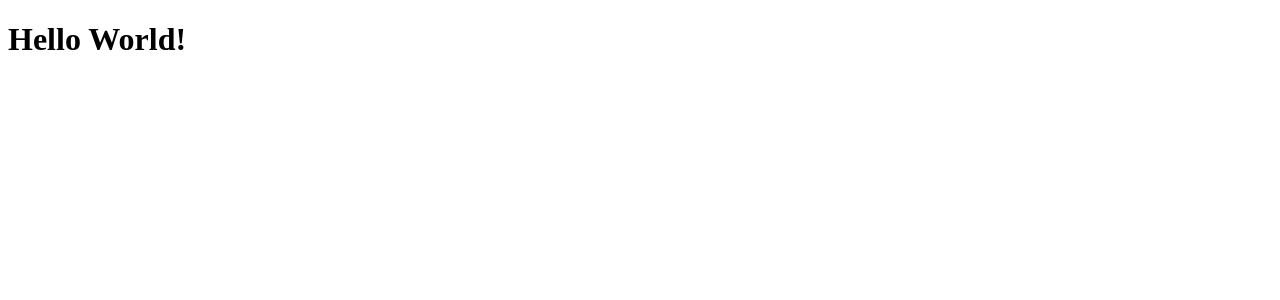
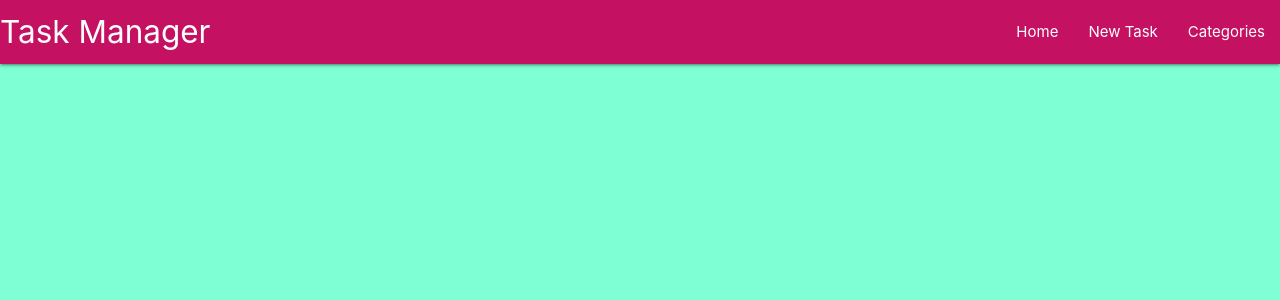
Before and after one commit to christine-gk416/task-manager, a Flask app: page / in a window 1280 px wide. Shown: the top 300 px of the page. Run offline with Flask 2, Linux system fonts and the light colour scheme; some libraries are stand-ins or nearby versions.

Commit message:
Connect CSS and JS files

```diff
--- /dev/null
+++ b/taskmanager/static/css/style.css
@@ -0,0 +1,3 @@
+body {
+    background-color: aquamarine;
+}
--- /dev/null
+++ b/taskmanager/static/js/script.js
@@ -0,0 +1,5 @@
+// Initialize Materialize navbar
+document.addEventListener('DOMContentLoaded', function() {
+    let sidenav = document.querySelectorAll('.sidenav');
+    M.Sidenav.init(sidenav);
+});
--- a/taskmanager/templates/base.html
+++ b/taskmanager/templates/base.html
@@ -5,11 +5,50 @@
     <meta charset="UTF-8">
     <meta http-equiv="X-UA-Compatible" content="IE=edge">
     <meta name="viewport" content="width=device-width, initial-scale=1.0">
+    <!-- Compiled and minified CSS -->
+    <link rel="stylesheet" href="https://cdnjs.cloudflare.com/ajax/libs/materialize/1.0.0/css/materialize.min.css">
+
+    <!-- Material Icons -->
+    <link href="https://fonts.googleapis.com/icon?family=Material+Icons" rel="stylesheet">
+
+    <!-- FontAwesome -->
+
+    <link rel="stylesheet" href="https://cdnjs.cloudflare.com/ajax/libs/font-awesome/6.1.1/css/all.min.css" integrity="sha512-KfkfwYDsLkIlwQp6LFnl8zNdLGxu9YAA1QvwINks4PhcElQSvqcyVLLD9aMhXd13uQjoXtEKNosOWaZqXgel0g==" crossorigin="anonymous" referrerpolicy="no-referrer" />
+
+    <link rel="stylesheet" href="{{ url_for('static', filename='css/style.css')}}" type="text/css">
+
     <title>Taskmanager</title>
 </head>
 
 <body>
-    <h1>Hello World!</h1>
+    <header>
+
+        <nav>
+            <div class="nav-wrapper pink accent-4">
+                <a href="{{ url_for('home' )}}" class="brand-logo">Task Manager</a>
+                <a href="#" data-target="mobile-demo" class="sidenav-trigger"><i class="material-icons">menu</i></a>
+                <ul class="right hide-on-med-and-down">
+                    <li><a href="{{ url_for('home' )}}">Home</a></li>
+                    <li><a href="{{ url_for('home' )}}">New Task</a></li>
+                    <li><a href="{{ url_for('home' )}}">Categories</a></li>
+
+                </ul>
+            </div>
+        </nav>
+
+        <ul class="sidenav" id="mobile-demo">
+            <li><a href="sass.html">Sass</a></li>
+            <li><a href="badges.html">Components</a></li>
+            <li><a href="collapsible.html">Javascript</a></li>
+            <li><a href="mobile.html">Mobile</a></li>
+        </ul>
+    </header>
+
+
+    <!-- Compiled and minified JavaScript -->
+    <script src="https://cdnjs.cloudflare.com/ajax/libs/materialize/1.0.0/js/materialize.min.js"></script>
+    <script src="{{ url_for('static', filename='js/script.js')}}">
+    </script>
 </body>
 
 </html>
```
